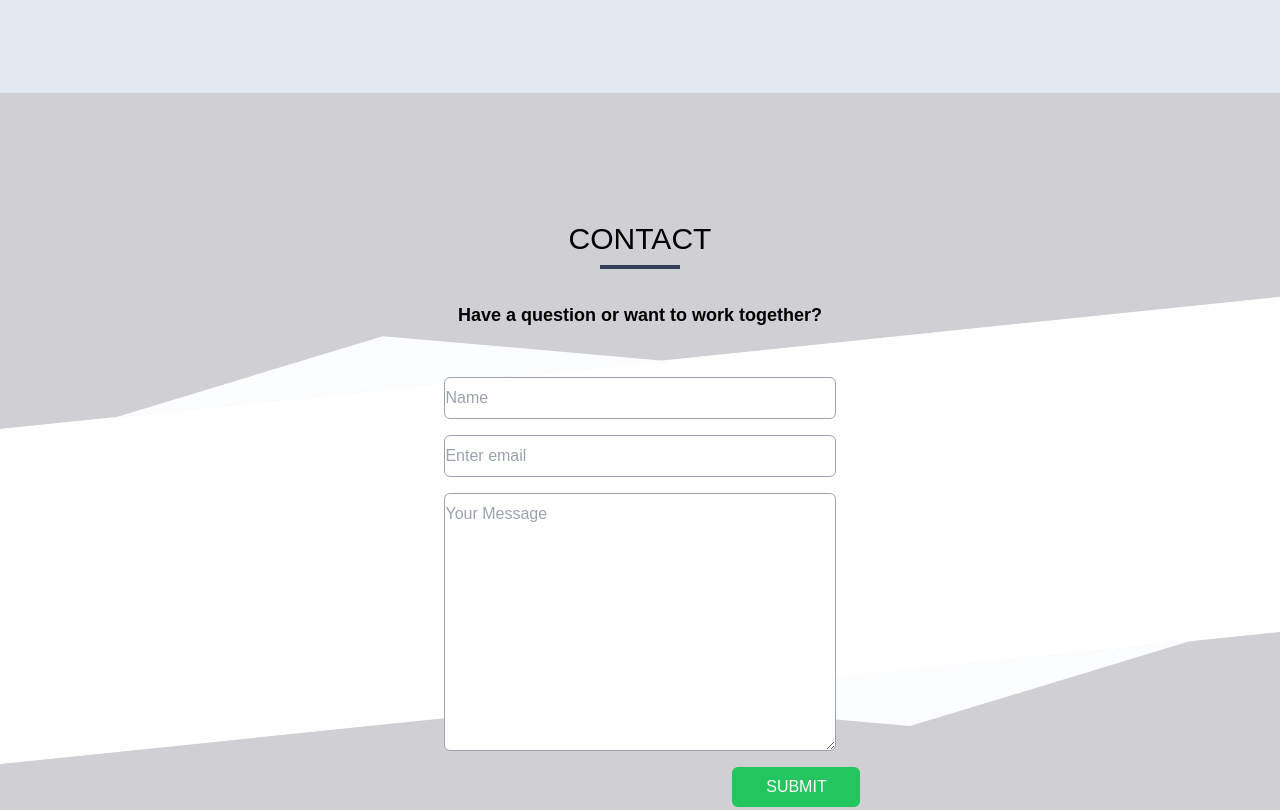
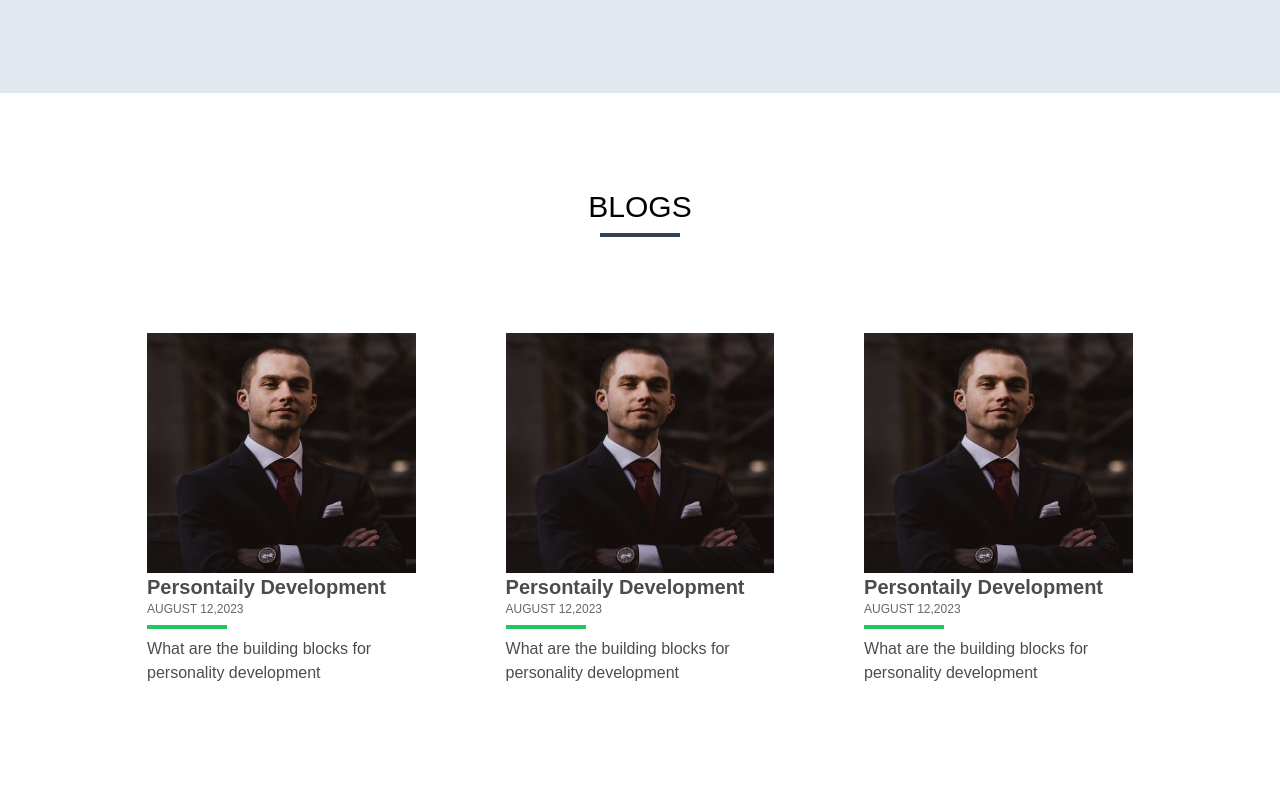
Before and after one commit to parmod15/my-portfolio-website, a website built with Vite: page index.html in a window 1280 px wide. Shown: the part 2803-3613 px from the top of the page. Built offline with nearby package versions, Linux system fonts and the light colour scheme; files whose address does not match are found by name.

Commit message:
Added blogs section

```diff
--- a/index.html
+++ b/index.html
@@ -552,6 +552,59 @@
         </div>
       </div>
 
+      <!-- BLOGS - SECTION -->
+      <div class="w-full py-24 font-mullish">
+        <div class="w-11/12 mx-auto">
+          <!-- BLOGS - WRITTEN -->
+          <div
+            class="w-[100%] mx-auto flex flex-col justify-center items-center gap-2"
+          >
+            <h1 class="text-3xl">BLOGS</h1>
+            <div class="w-20 h-1 bg-slate-700"></div>
+          </div>
+
+          <!-- BLOGS - CONTAINER -->
+          <div class="py-24 w-11/12 flex justify-around mx-auto">
+            <!-- FIRST - BLOG - POST -->
+            <div class="w-3/12 hover:opacity-50 transition-all duration-500">
+              <img src="./images/testimonial.jpg" class="w-72 h-60" alt="" />
+              <h1 class="text-xl opacity-70 font-bold w-full">
+                Persontaily Development
+              </h1>
+              <p class="text-xs opacity-60">AUGUST 12,2023</p>
+              <div class="w-20 my-2 h-1 bg-green-500"></div>
+              <p class="opacity-70">
+                What are the building blocks for personality development
+              </p>
+            </div>
+            <!-- SECOND - BLOG - POST -->
+            <div class="w-3/12 hover:opacity-50 transition-all duration-500">
+              <img src="./images/testimonial.jpg" class="w-72 h-60" alt="" />
+              <h1 class="text-xl opacity-70 font-bold w-full">
+                Persontaily Development
+              </h1>
+              <p class="text-xs opacity-60">AUGUST 12,2023</p>
+              <div class="w-20 my-2 h-1 bg-green-500"></div>
+              <p class="opacity-70">
+                What are the building blocks for personality development
+              </p>
+            </div>
+            <!-- THIRD - BLOG - POST -->
+            <div class="w-3/12 hover:opacity-50 transition-all duration-500">
+              <img src="./images/testimonial.jpg" class="w-72 h-60" alt="" />
+              <h1 class="text-xl opacity-70 font-bold w-full">
+                Persontaily Development
+              </h1>
+              <p class="text-xs opacity-60">AUGUST 12,2023</p>
+              <div class="w-20 my-2 h-1 bg-green-500"></div>
+              <p class="opacity-70">
+                What are the building blocks for personality development
+              </p>
+            </div>
+          </div>
+        </div>
+      </div>
+
       <!-- CONTACT - SECTION -->
       <div class="w-full pt-24 font-mullish relative overflow-hidden">
         <div class="w-11/12 mx-auto">
--- a/index.js
+++ b/index.js
@@ -35,7 +35,7 @@ navObserver.observe(aboutSection);
 
 //
 
-// IMPLEMENTED PROJECT-IMAGES ANIMATION ON SCROLLING
+// IMPLEMENTED SKILL-IMAGES ANIMATION ON SCROLLING
 const skillImageOptions = {
   root: null,
   threshold: 0.5,
@@ -62,7 +62,7 @@ const skillImageObserver = new IntersectionObserver(
 
 skillImageObserver.observe(aboutSection);
 
-// IMPLEMENTED PROJECT-IMAGES ANIMATION ON SCROLLING
+// IMPLEMENTED TECH - STACK ANIMATION ON SCROLLING
 const techOption = {
   root: null,
   threshold: 0.5,
```
Also changed, not shown: images/testimonial.jpg (added).
